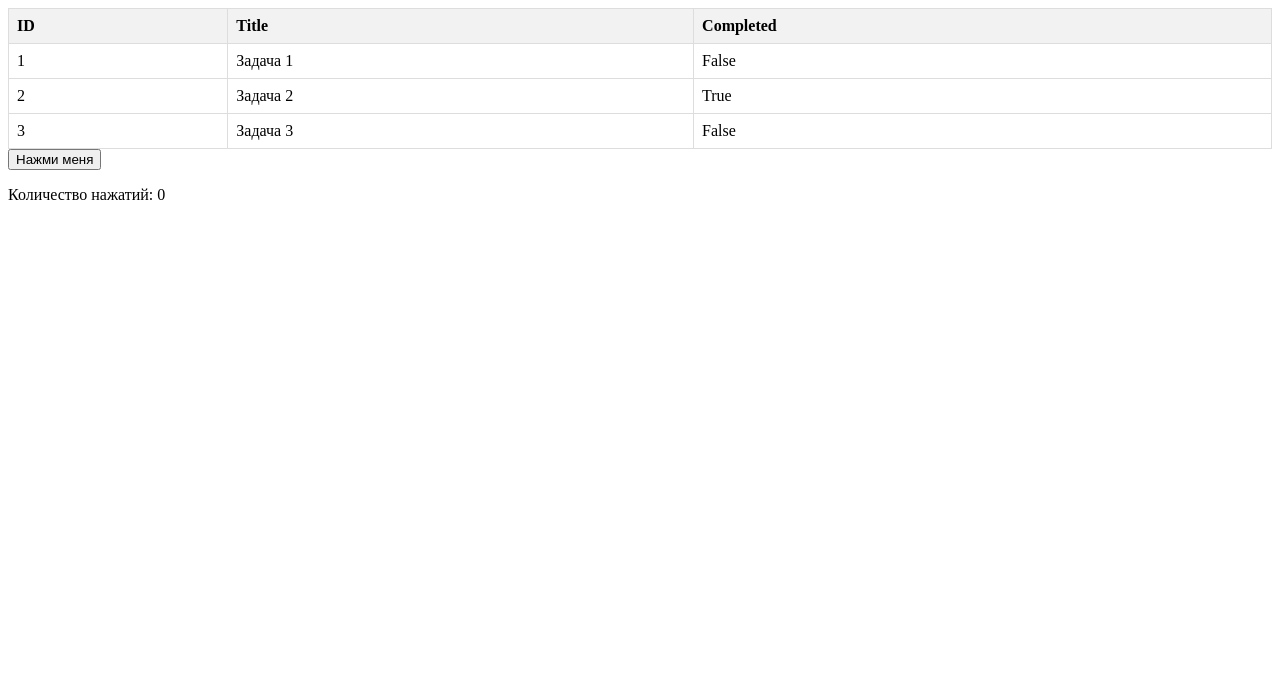
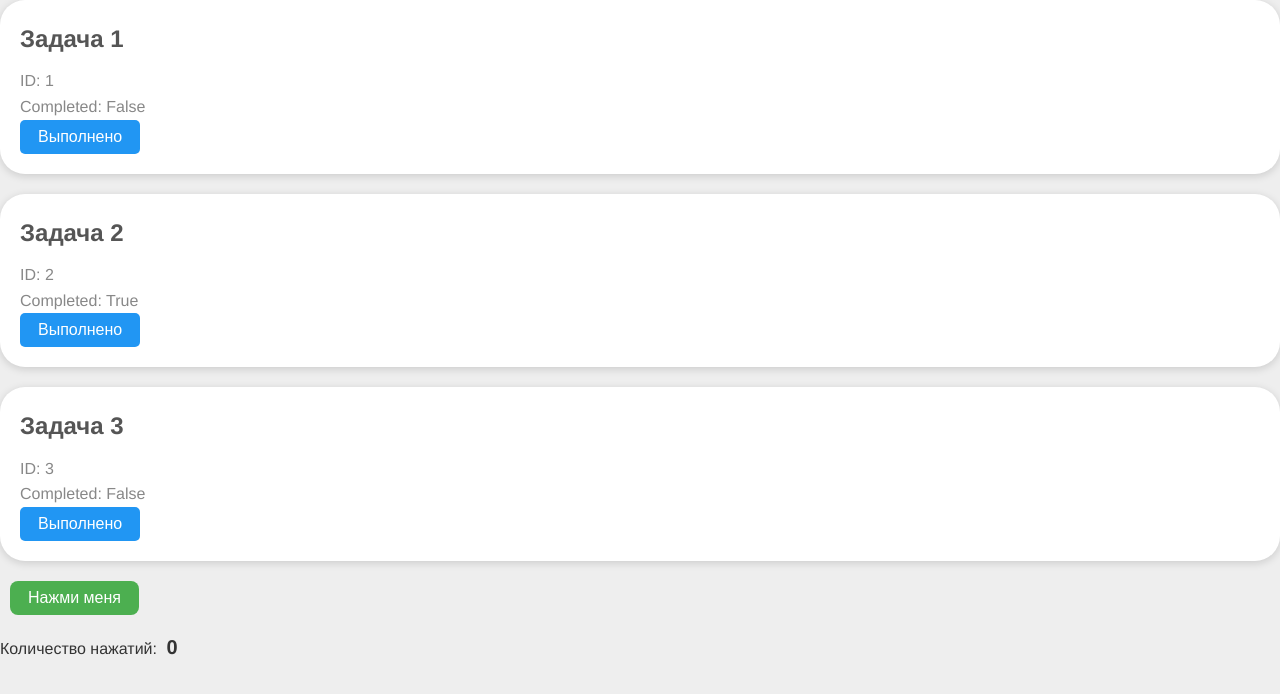
Before and after one commit to Sejio-K/Projects, a Django app: page /todos/home/ in a window 1280 px wide. Shown: the top 694 px of the page. Run offline with Django 4.2, Linux system fonts and the light colour scheme.

Commit message:
сменил  border-radius на 5px

```diff
--- a/tms/urls.py
+++ b/tms/urls.py
@@ -17,10 +17,14 @@ Including another URLconf
 from django.contrib import admin
 from django.urls import path, include
 from todos.views import TodoListView, TodoJSONView
+from todos import views
+from django.urls import path
 
 urlpatterns = [
     path('admin/', admin.site.urls),
     path('posts', include('posts.urls')),
     path('todos/home/', TodoListView.as_view(), name='todo_list_view'),
     path('todos/', TodoJSONView.as_view(), name='todo_json_view'),
+
+    path('add/', views.add_todo, name='add_todo'),
 ]
--- a/todos/static/css/style.css
+++ b/todos/static/css/style.css
@@ -1,32 +1,73 @@
-table {
-    border-collapse: collapse;
-    width: 100%;
+body {
+  font-family: 'Helvetica', sans-serif;
+  font-size: 16px;
+  line-height: 1.6;
+  background-color: #eee;
+  color: #333;
+  margin: 0;
+  padding: 0;
 }
 
-th, td {
-    border: 1px solid #ddd;
-    padding: 8px;
-    text-align: left;
+.todo {
+  background-color: #fff;
+  border-radius: 25px;
+  margin-bottom: 20px;
+  padding: 20px;
+  box-shadow: 0 2px 8px rgba(0, 0, 0, 0.15);
+  transition: background-color 0.2s ease-in-out;
 }
 
-th {
-    background-color: #f2f2f2;
-    font-weight: bold;
-}
-.my-button {
-  background-color: #007bff;
-  color: #fff;
-  padding: 10px 20px;
-  border: none;
-  border-radius: 5px;
-
-
-  background-color: #0056b3;
-  box-shadow: 0 3px 0 #004280;
+.todo:hover {
+  background-color: #f7f7f7;
 }
 
 
-.my-button:hover {
-  background-color: #0069d9;
+.todo h2 {
+  font-size: 24px;
+  margin-top: 0;
+  margin-bottom: 10px;
+  color: #555;
+}
+
+.todo p {
+  margin: 0;
+  color: #888;
+  font-size: 16px;
+}
+
+.todo button {
+  background-color: #2196F3;
+  color: #fff;
+  font-size: 16px;
+  padding: 8px 18px;
+  border-radius: 5px;
+  border: none;
   cursor: pointer;
+  transition: background-color 0.3s ease;
 }
+
+.todo button:hover {
+  background-color: #0d8bf5;
+}
+
+#myButton {
+  margin-left: 10px;
+  background-color: #4CAF50;
+  border-radius: 8px;
+  border: none;
+  color: #fff;
+  cursor: pointer;
+  font-size: 16px;
+  padding: 8px 18px;
+  transition: background-color 0.3s ease;
+}
+
+#myButton:hover {
+  background-color: #3E8E41;
+}
+
+#count {
+  font-weight: bold;
+  font-size: 20px;
+  margin-left: 5px;
+}
--- a/todos/templates/todos/home.html
+++ b/todos/templates/todos/home.html
@@ -6,27 +6,16 @@
     <link rel="stylesheet" href="{% static 'css/style.css' %}">
     <script type="text/javascript" src="{% static 'js/script.js' %}"></script>
 </head>
-</head>
 <body>
-    <table>
-        <thead>
-            <tr>
-                <th class="head">ID</th>
-                <th class="head">Title</th>
-                <th class="head">Completed</th>
-            </tr>
-        </thead>
-        <tbody>
-            {% for todo in todos %}
-            <tr>
-                <td class="head_colomn">{{ todo.id }}</td>
-                <td>{{ todo.title }}</td>
-                <td>{{ todo.completed }}</td>
-            </tr>
-            {% endfor %}
-        </tbody>
-    </table>
- <button id="myButton">Нажми меня</button>
+    {% for todo in todos %}
+    <div class="todo">
+        <h2>{{ todo.title }}</h2>
+        <p>ID: {{ todo.id }}</p>
+        <p>Completed: {{ todo.completed }}</p>
+        <button onclick="set_completed({{ todo.id }})">Выполнено</button>
+    </div>
+    {% endfor %}
+    <button id="myButton">Нажми меня</button>
     <p>Количество нажатий: <span id="count">0</span></p>
 </body>
 </html>
--- a/todos/views.py
+++ b/todos/views.py
@@ -1,6 +1,6 @@
 import requests
 from django.http import JsonResponse
-from django.shortcuts import render
+from django.shortcuts import render, redirect
 from django.views import View
 import json
 
@@ -55,3 +55,15 @@ class TodoJSONView(View):
         todos = Todos()
         todos.fetch_data()
         return JsonResponse(todos.to_json(), safe=False)
+
+def add_todo(request):
+    if request.method == 'POST':
+        title = request.POST.get('title')
+        description = request.POST.get('description')
+
+        # создаем новую задачу
+        todo = Todo.objects.create(title=title, description=description)
+
+        return redirect('home')
+
+    return render(request, 'create_todo.html')
```
Also changed, not shown: todos/templates/create_todo.html (added, +15 -0 lines).
